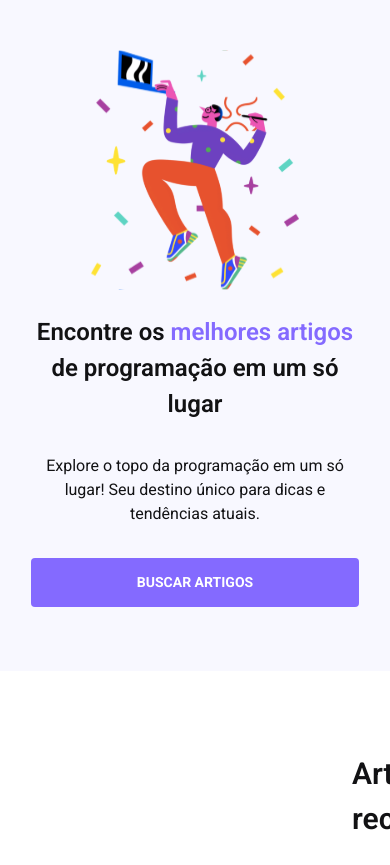
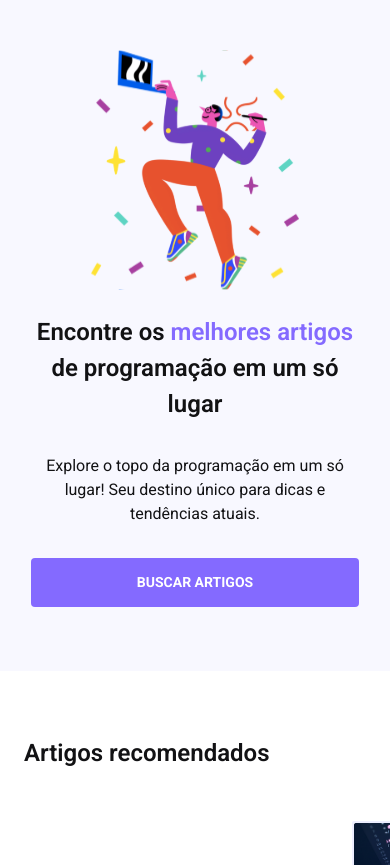
Before and after one commit to lucasrodriguescunha/tech-blog-codelab, a Next.js app: page / in a window 390 px wide. Shown: the top 865 px of the page. Built offline with nearby package versions, Linux system fonts and the light colour scheme.

Commit message:
feat: add responsive styling for SectionTitle component

```diff
--- a/components/SectionTitle/SectionTitle.module.css
+++ b/components/SectionTitle/SectionTitle.module.css
@@ -8,3 +8,23 @@
     font-size: var(--font-size-3xl);
     color: var(--color-dark-10);
 }
+
+@media (max-width: 768px) {
+    .sectionTitleContainer {
+        margin: 5rem 2rem 0 2rem;
+    }
+
+    .sectionTitle {
+        font-size: var(--font-size-2xl);
+    }
+}
+
+@media (max-width: 576px) {
+    .sectionTitleContainer {
+        margin: 4rem 1.5rem 0 1.5rem
+    }
+
+    .sectionTitle {
+        font-size: var(--font-size-2xl);
+    }
+}
```
